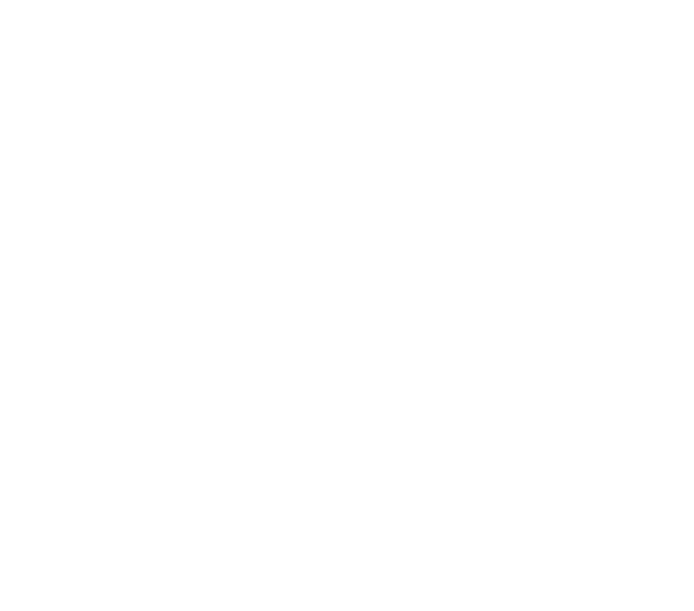
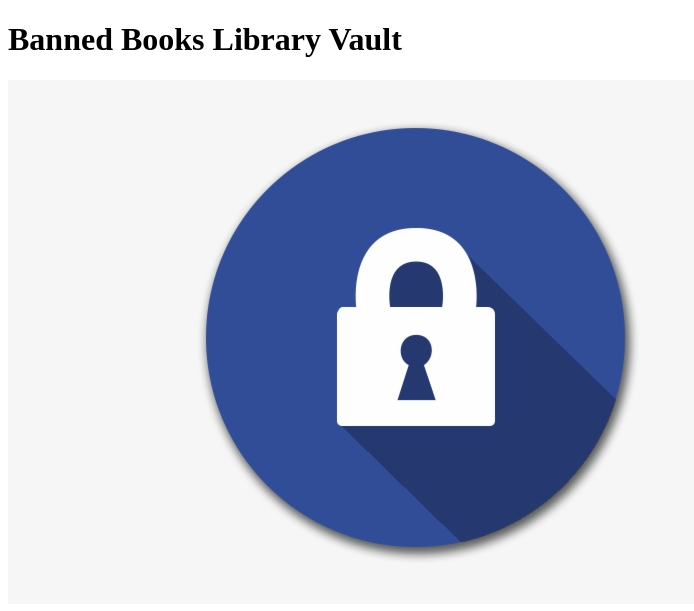
Before and after one commit to codingmster1/Library_app, a plain HTML site: page index.html in a window 1280 px wide. Shown: the whole page, without its empty margins (0-694 px from the left). Drawn offline with Linux system fonts and the light colour scheme.

Commit message:
header and lock icon

```diff
--- a/index.html
+++ b/index.html
@@ -2,12 +2,28 @@
 <html lang ="en">
     <head>
         <meta charset="UTF-8"/>
+        <meta name ="viewport" content="width=device-width, initial-scale=1.0"/>
+
         <title>Library</title>
+        <script src="script.js" defer></script>
     <link rel="stylesheet" href="styles.css">
-
-    </head>
+</head>
 
 <body>
+    <header class="header">
+        <div class="head-container">
+            <h1 class="header-title">Banned Books Library Vault</h1>
+            <img class="icon" src="lock.png">
+
+        </div>
+    </header>
+    <main>
+
+    </main>
+
+
+
+
 
 </body>
     </html>
```
Also changed, not shown: lock.png (added).
